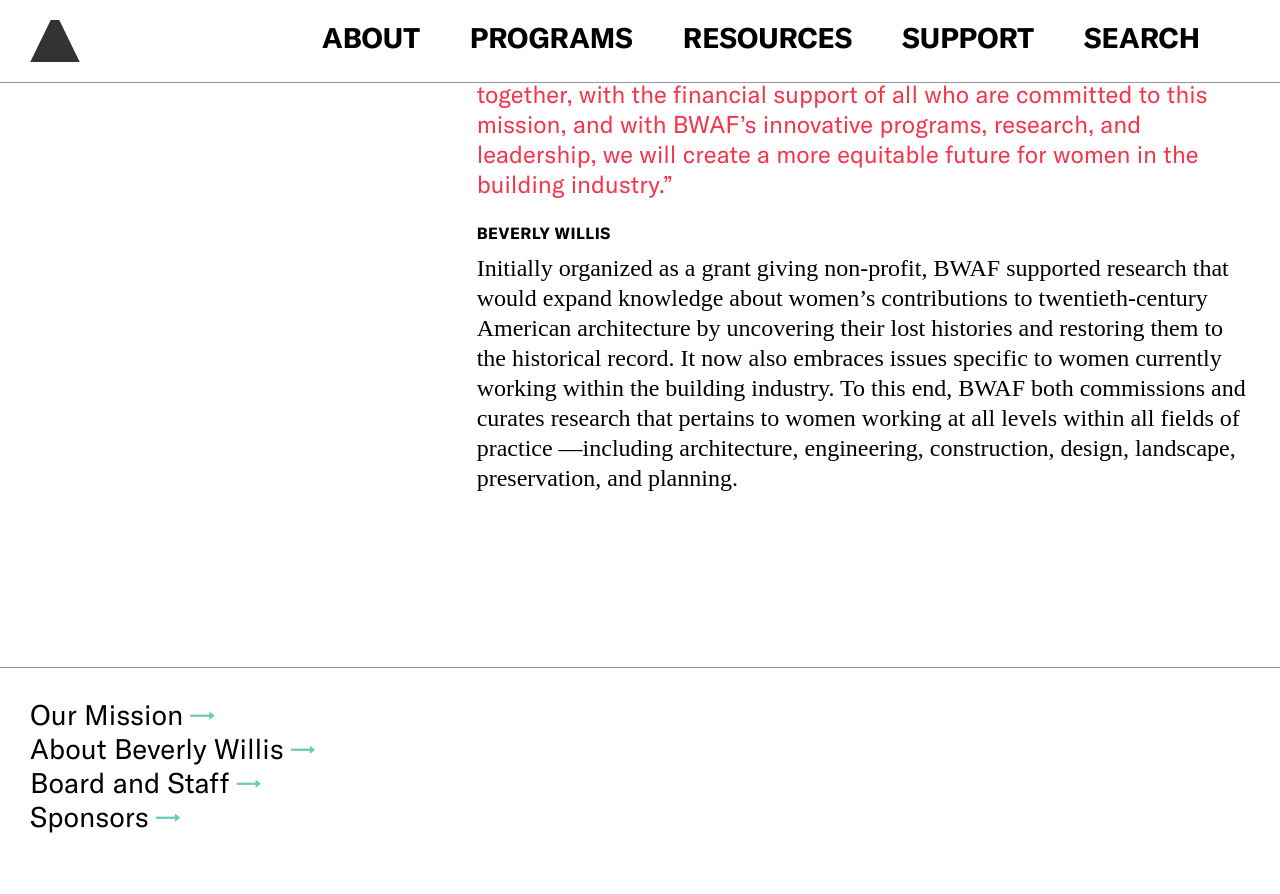
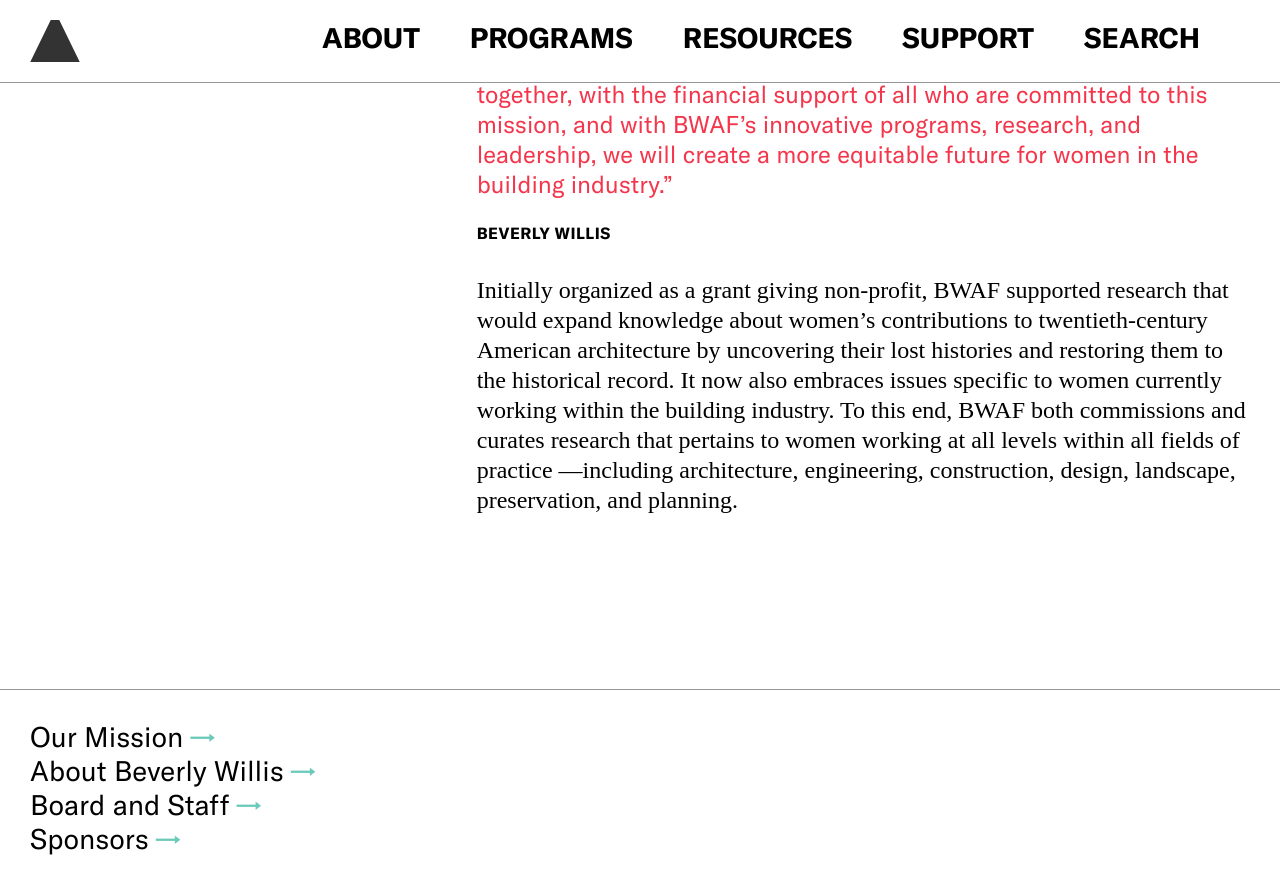
Before and after one commit to jengalas/bwaf-bbw, a Jekyll site: the page built from about/history.html, in a window 1280 px wide and 900 px high, scrolled down 628 px. Shown: the top 894 px of the window. Built offline with Jekyll 4.4.1, drawn with Linux system fonts in a browser that asks for light colours; some web fonts are replaced.

Commit message:
margin bottom

```diff
--- a/assets/css/main.scss
+++ b/assets/css/main.scss
@@ -679,6 +679,9 @@
                 border-radius:50%;
                 margin-right:20px;
             }
+        }
+        h6{
+            margin-bottom:2em;
         }
     }
     .img-block img{
```
